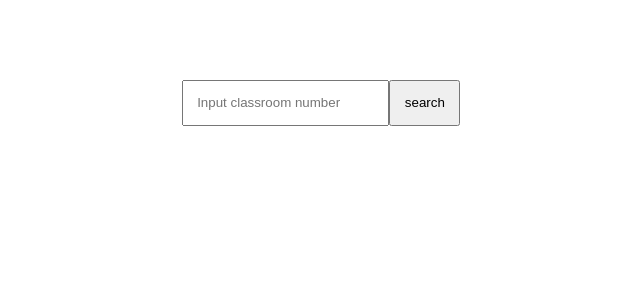
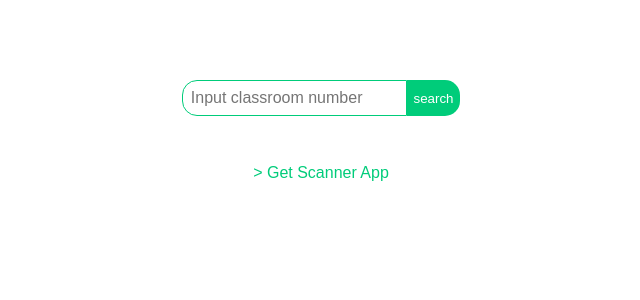
Before and after one commit to dankerri/LiveBoard, a React (Create React App) app in the folder client/: page / in a window 1280 px wide. Shown: the top 300 px of the page, without its empty margins (319-959 px from the left). Built offline with nearby package versions, Linux system fonts and the light colour scheme; no server answers.

Commit message:
changed style, add download link

```diff
--- a/client/public/index.html
+++ b/client/public/index.html
@@ -19,7 +19,7 @@
       work correctly both with client-side routing and a non-root public URL.
       Learn how to configure a non-root public URL by running `npm run build`.
     -->
-    <title>QR code sharing3</title>
+    <title>QR code sharing</title>
 <script async src="//pagead2.googlesyndication.com/pagead/js/adsbygoogle.js"></script>
 <script>
   (adsbygoogle = window.adsbygoogle || []).push({
--- a/client/src/components/chooseRoom.js
+++ b/client/src/components/chooseRoom.js
@@ -37,7 +37,7 @@ export default class ChooseRoom extends Component {
 		socket.on('unexist', (res)=>{
 			this.setState({
 				res: res,
-				tips: "Learn how to use LiveBoard :)"
+				tips: "> Learn how to use LiveBoard :)"
 			})
 		})
 
@@ -56,7 +56,8 @@ export default class ChooseRoom extends Component {
 	    </form>
 
 			<p>{this.state.res}</p>
-		<a href="https://github.com/dankerri/Qrcode-LiveBoard">{this.state.tips}</a>
+			<a href="./scanner.apk" download>> Get Scanner App</a>
+			<a href="https://github.com/dankerri/LiveBoard">{this.state.tips}</a>
     </div>
 
 		)
--- a/client/src/css/App.css
+++ b/client/src/css/App.css
@@ -1,6 +1,6 @@
 .searchBar {
 	font-family: arial;
-	width: 50%;
+	width: 80%;
 	margin-top: 5em;
 	margin-left: auto;
 	margin-right: auto;
@@ -17,19 +17,44 @@
 	text-align: center;
 	color: #ff6666;
 }
+
 a {
 	text-decoration: none;
 	display: block;
 	text-align: center;
 	color: #00cc7a;
+	margin-top: 1em;
+}
+
+a:hover {
+	transform: scale(1.2);
+	transition: .5s;
+	font-size: 1.2em;
 }
 
 
 .theText,
 .theButton {
-	padding: 1em;
+	padding: .5em;
+}
+.theText {
+	font-size: 1em;
+	outline:none;
+	border: 1px solid #00cc7a;
+	color: gray;
+	border-radius: 15px 0 0 15px;
+}
+.theButton {
+	border-radius: 0 15px 15px 0;
+	background-color: #00cc7a;
+	color: white;
+	border: #00cc7a;
 }
 
+
+
+
+/* LiveBoard*/
 .LiveBoard {
 	width: 50%;
 	text-align: center;
```
Also changed, not shown: 2 other files (tests, documents, lock files or other folders). Lines whose indentation alone changed are shown as unchanged.
